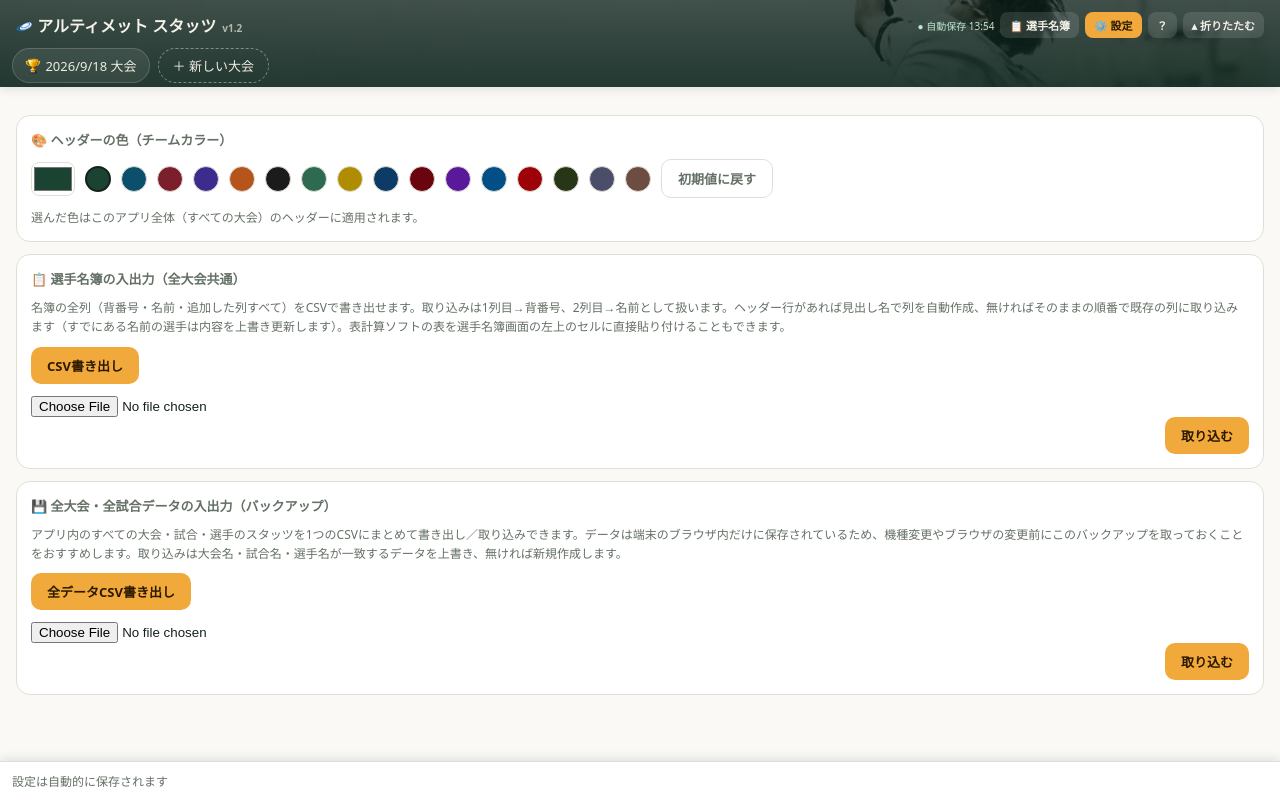
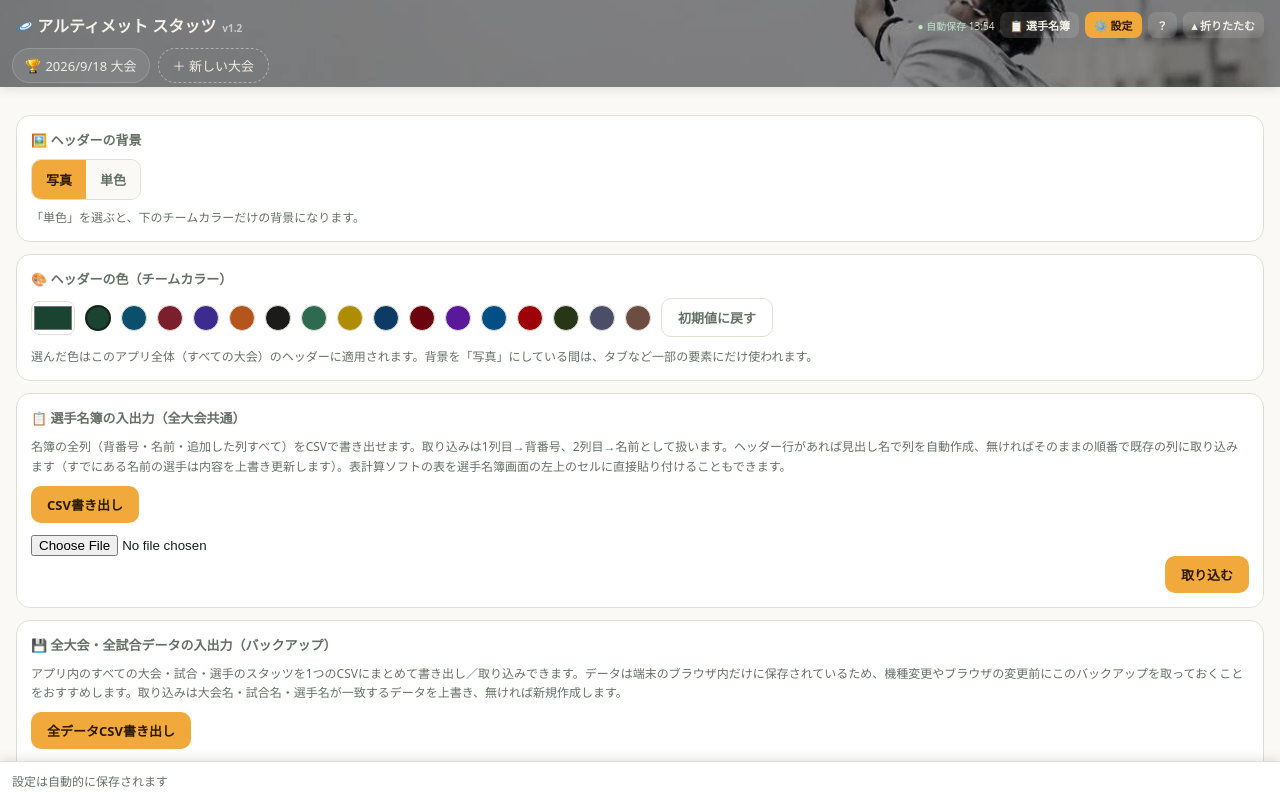
Before and after one commit to futa4766/ultimate-stats-app, a React (Vite) app: page / in a window 1280 px wide. Both pictures are taken after a click on the button "⚙️ 設定". Built offline with nearby package versions, Linux system fonts and the light colour scheme.

Commit message:
Update source from zip 2026-09-19 09:26:16

```diff
--- a/src/App.tsx
+++ b/src/App.tsx
@@ -91,6 +91,7 @@
   sortMode: "reg" | "number";
   headerCollapsed?: boolean;
   themeColor?: string;
+  headerBg?: "photo" | "color";
   roster: RosterData;
   view: "tournament" | "roster" | "settings";
 }
@@ -213,7 +214,7 @@
 
 function defaultState(): AppState {
   const t = defaultTournament();
-  return { tournaments: [t], activeTournamentId: t.id, mode: "add", sortMode: "reg", headerCollapsed: false, roster: defaultRoster(), view: "tournament" };
+  return { tournaments: [t], activeTournamentId: t.id, mode: "add", sortMode: "reg", headerCollapsed: false, roster: defaultRoster(), view: "tournament", headerBg: "photo" };
 }
 
 // 旧バージョン（大会ごとの名簿）からの移行：全大会の名簿を選手名で名寄せしながら1つの共通名簿にまとめる
@@ -269,6 +270,7 @@
       });
       parsed.roster = roster;
       if (parsed.view !== "tournament" && parsed.view !== "roster" && parsed.view !== "settings") parsed.view = "tournament";
+      if (parsed.headerBg !== "photo" && parsed.headerBg !== "color") parsed.headerBg = "photo";
       return parsed;
     }
     return defaultState();
@@ -1117,6 +1119,7 @@
 
   // ---- theme color ----
   const setThemeColor = (color: string | undefined) => updateState((s) => { s.themeColor = color; });
+  const setHeaderBg = (bg: "photo" | "color") => updateState((s) => { s.headerBg = bg; });
 
   // ---- full data backup (全大会・全試合一括CSV) ----
   const exportAllDataCSV = () => {
@@ -1239,7 +1242,7 @@
     <div className="usa-root" style={{ ["--usa-pitch" as any]: state.themeColor || DEFAULT_PITCH, ["--usa-pitch-deep" as any]: shadeColor(state.themeColor || DEFAULT_PITCH, -0.35) }}>
       <style>{CSS}</style>
       <div className="usa-app">
-        <header className="usa-hdr">
+        <header className={"usa-hdr" + (state.headerBg === "photo" ? " has-photo" : "")}>
           <div className="usa-hdr-top">
             <span className="usa-brand"><img className="icon-img" src={FRISBEE_ICON} alt="" /> アルティメット スタッツ<span className="usa-version-badge">v{APP_VERSION}</span></span>
             <div className="usa-hdr-top-right">
@@ -1360,7 +1363,7 @@
           {isSettingsView ? (
             <SettingsView
               state={state} ui={ui} patchUi={patchUi}
-              setThemeColor={setThemeColor}
+              setThemeColor={setThemeColor} setHeaderBg={setHeaderBg}
               exportRosterCSV={exportRosterCSV} importRosterCSV={importRosterCSV}
               exportAllDataCSV={exportAllDataCSV} importAllDataCSV={importAllDataCSV}
             />
@@ -1684,17 +1687,28 @@
   "#0D3B66", "#6A040F", "#5A189A", "#014F86", "#9D0208", "#283618", "#4A4E69", "#6D4C41",
 ];
 
-function SettingsView({ state, ui, patchUi, setThemeColor, exportRosterCSV, importRosterCSV, exportAllDataCSV, importAllDataCSV }: {
+function SettingsView({ state, ui, patchUi, setThemeColor, setHeaderBg, exportRosterCSV, importRosterCSV, exportAllDataCSV, importAllDataCSV }: {
   state: AppState; ui: UIState; patchUi: (patch: Partial<UIState>) => void;
   setThemeColor: (color: string | undefined) => void;
+  setHeaderBg: (bg: "photo" | "color") => void;
   exportRosterCSV: (roster: RosterData) => void;
   importRosterCSV: (file: File) => void;
   exportAllDataCSV: () => void;
   importAllDataCSV: (file: File) => void;
 }) {
   const color = state.themeColor || DEFAULT_PITCH;
+  const headerBg = state.headerBg || "photo";
   return (
     <>
+      <div className="usa-panel">
+        <div className="usa-panel-title">🖼️ ヘッダーの背景</div>
+        <div className="usa-mode-toggle" style={{ display: "inline-flex", marginBottom: 8 }}>
+          <button className={headerBg === "photo" ? "active" : ""} onClick={() => setHeaderBg("photo")}>写真</button>
+          <button className={headerBg === "color" ? "active" : ""} onClick={() => setHeaderBg("color")}>単色</button>
+        </div>
+        <div className="usa-panel-hint" style={{ marginBottom: 0 }}>「単色」を選ぶと、下のチームカラーだけの背景になります。</div>
+      </div>
+
       <div className="usa-panel">
         <div className="usa-panel-title">🎨 ヘッダーの色（チームカラー）</div>
         <div style={{ display: "flex", alignItems: "center", gap: 10, marginBottom: 10, flexWrap: "wrap" }}>
@@ -1705,7 +1719,7 @@
           ))}
           <button className="usa-btn ghost" onClick={() => setThemeColor(undefined)}>初期値に戻す</button>
         </div>
-        <div className="usa-panel-hint" style={{ marginBottom: 0 }}>選んだ色はこのアプリ全体（すべての大会）のヘッダーに適用されます。</div>
+        <div className="usa-panel-hint" style={{ marginBottom: 0 }}>選んだ色はこのアプリ全体（すべての大会）のヘッダーに適用されます。背景を「写真」にしている間は、タブなど一部の要素にだけ使われます。</div>
       </div>
 
       <div className="usa-panel">
@@ -2362,7 +2376,8 @@
 .usa-root button { font-family: inherit; }
 .usa-root .num { font-variant-numeric: tabular-nums; }
 .usa-app { display:flex; flex-direction:column; height:100%; min-height:0; }
-.usa-hdr { flex: 0 0 auto; z-index:20; background: linear-gradient(180deg, rgba(15,42,32,0.55), rgba(15,42,32,0.82)), url(${HDR_PHOTO}) no-repeat center/cover, var(--usa-pitch); color:#F4F2E9; box-shadow:0 2px 10px var(--usa-shadow); }
+.usa-hdr { flex: 0 0 auto; z-index:20; background: var(--usa-pitch); color:#F4F2E9; box-shadow:0 2px 10px var(--usa-shadow); }
+.usa-hdr.has-photo { background: url(${HDR_PHOTO}) no-repeat center/cover, var(--usa-pitch); }
 .usa-hdr-top { display:flex; align-items:center; justify-content:space-between; padding:12px 16px 6px; gap:8px; }
 .usa-hdr-top-right { display:flex; align-items:center; gap:6px; flex-wrap:wrap; justify-content:flex-end; }
 .usa-brand { font-weight:700; font-size:16px; }
```
Also changed, not shown: 1 other file (tests, documents, lock files or other folders).
